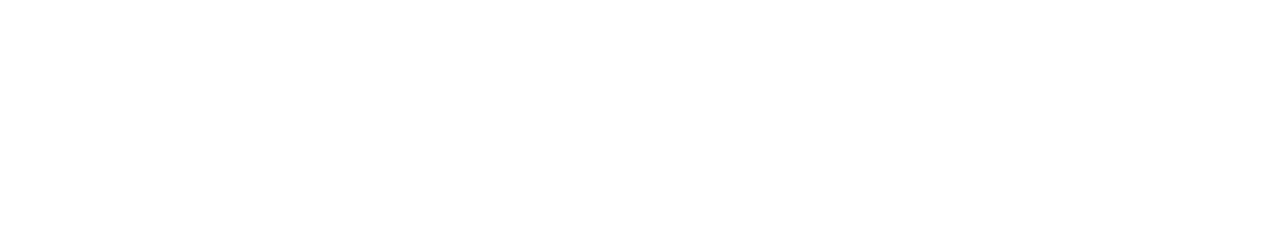
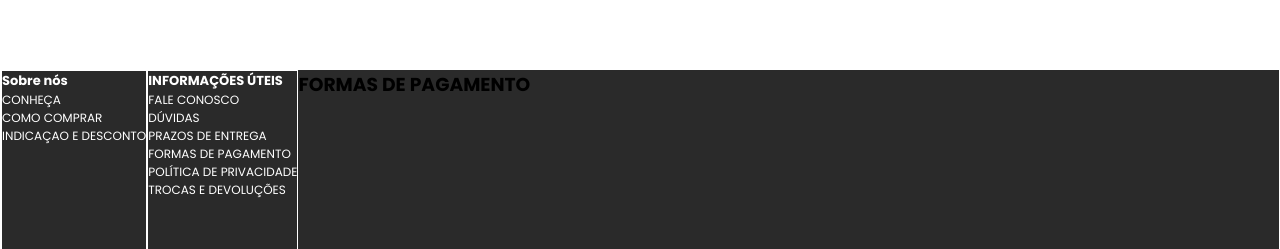
Before and after one commit to B-Lucas365/econverse, a React (Vite) app: page / in a window 1280 px wide. Shown: the part 2476-2725 px from the top of the page. Before the commit the page ends 2376 px from the top, so only its background shows below. Built offline with nearby package versions, Linux system fonts and the light colour scheme; no server answers.

Commit message:
criando footer da aplicacao

```diff
--- a/src/App.tsx
+++ b/src/App.tsx
@@ -1,3 +1,4 @@
+import { Footer } from "./components/Footer"
 import { Header } from "./components/Header"
 import { Main } from "./components/Main"
 
@@ -6,6 +7,7 @@
     <>
       <Header />
       <Main />
+      <Footer />
     </>
   )
 }
--- a/src/components/CardInfo/styles.scss
+++ b/src/components/CardInfo/styles.scss
@@ -12,7 +12,7 @@
   width: 574px;
   height: 350px;
   background-image: linear-gradient(180deg, rgba(0, 0, 0, 0) 0%, #000000 85.04%),
-    url("/public/parceiros.png");
+    url("/parceiros.png");
   border-radius: 20px;
   display: flex;
   flex-direction: column;
--- /dev/null
+++ b/src/components/Footer/index.tsx
@@ -0,0 +1,33 @@
+import './styles.scss'
+
+export const Footer = () => {
+    return(
+        <footer>
+            <div className="footer-container">
+                <div className='content'>
+                    <div className='about'>
+                        <h3>Sobre nós</h3>
+                        <p>CONHEÇA</p>
+                        <p>COMO COMPRAR</p>
+                        <p>INDICAÇAO E DESCONTO</p>
+                    </div>
+                    <div className='util'>
+                        <h3>INFORMAÇÕES ÚTEIS</h3>
+                        <p>FALE CONOSCO</p>
+                        <p>DÚVIDAS</p>
+                        <p>PRAZOS DE ENTREGA</p>
+                        <p>FORMAS DE PAGAMENTO</p>
+                        <p>POLÍTICA DE PRIVACIDADE</p>
+                        <p>TROCAS E DEVOLUÇÕES</p>
+                    </div>
+
+                    <div></div>
+                </div>
+
+                <div className='payment-methods'>
+                    <h3>FORMAS DE PAGAMENTO</h3>
+                </div>
+            </div>
+        </footer>
+    )
+}
--- /dev/null
+++ b/src/components/Footer/styles.scss
@@ -0,0 +1,53 @@
+* {
+  padding: 0;
+  margin: 0;
+  box-sizing: border-box;
+}
+
+$grey-color: #f6f5f2;
+$pink-color: #f71963;
+$text-color: #9f9f9f;
+$footer-background: #2a2a2a;
+
+footer {
+  background-color: $footer-background;
+  height: 395px;
+  margin-top: 169px;
+
+  .footer-container {
+    width: 100%;
+    max-width: 1280px;
+    height: 100%;
+    margin: auto;
+    border: 1px solid white;
+
+    display: flex;
+
+    .content {
+      display: flex;
+      color: #fff;
+
+      .about {
+        border: 1px solid #fff;
+        h3 {
+          font-size: 13px;
+          font-weight: bold;
+        }
+        p {
+          font-size: 12px;
+        }
+      }
+
+      .util {
+        border: 1px solid #fff;
+        h3 {
+          font-size: 13px;
+          font-weight: bold;
+        }
+        p {
+          font-size: 12px;
+        }
+      }
+    }
+  }
+}
```
